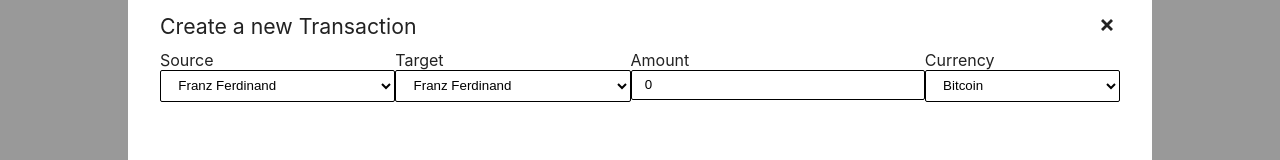
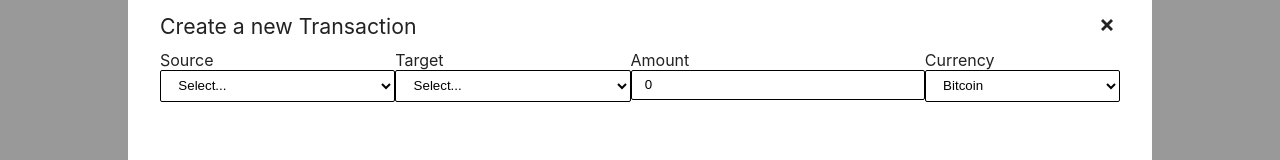
Before and after one commit to danielbartsch/salamantex-showcase, a React (Create React App) app: page / in a window 1280 px wide. Both pictures are taken after a click on the button "+ Transaction". Shown: the part 187-347 px from the top of the page. Built offline with nearby package versions, Linux system fonts and the light colour scheme.

Commit message:
show 'Select...' if none of the options a Select has, is selected

```diff
--- a/src/components/TransactionForm.tsx
+++ b/src/components/TransactionForm.tsx
@@ -60,10 +60,13 @@ export const TransactionForm = ({
     currencies[0]
   )
 
-  const userOptions = (users ?? []).map((user) => ({
-    value: user.id,
-    label: user.name,
-  }))
+  const userOptions = [{ value: "undefined", label: "Select..." }].concat(
+    (users ?? []).map((user) => ({
+      value: user.id,
+      label: user.name,
+    }))
+  )
+
   return (
     <>
       <div style={{ display: "flex" }}>
```
